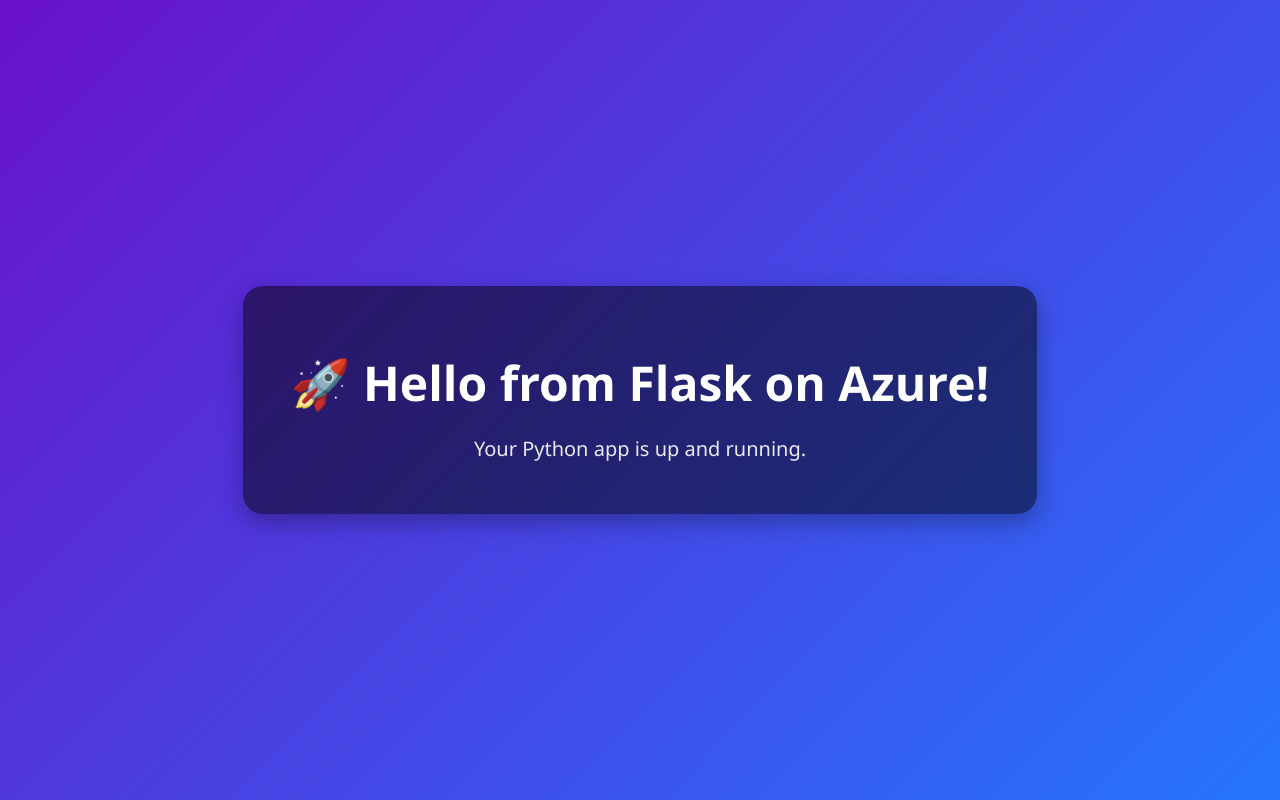
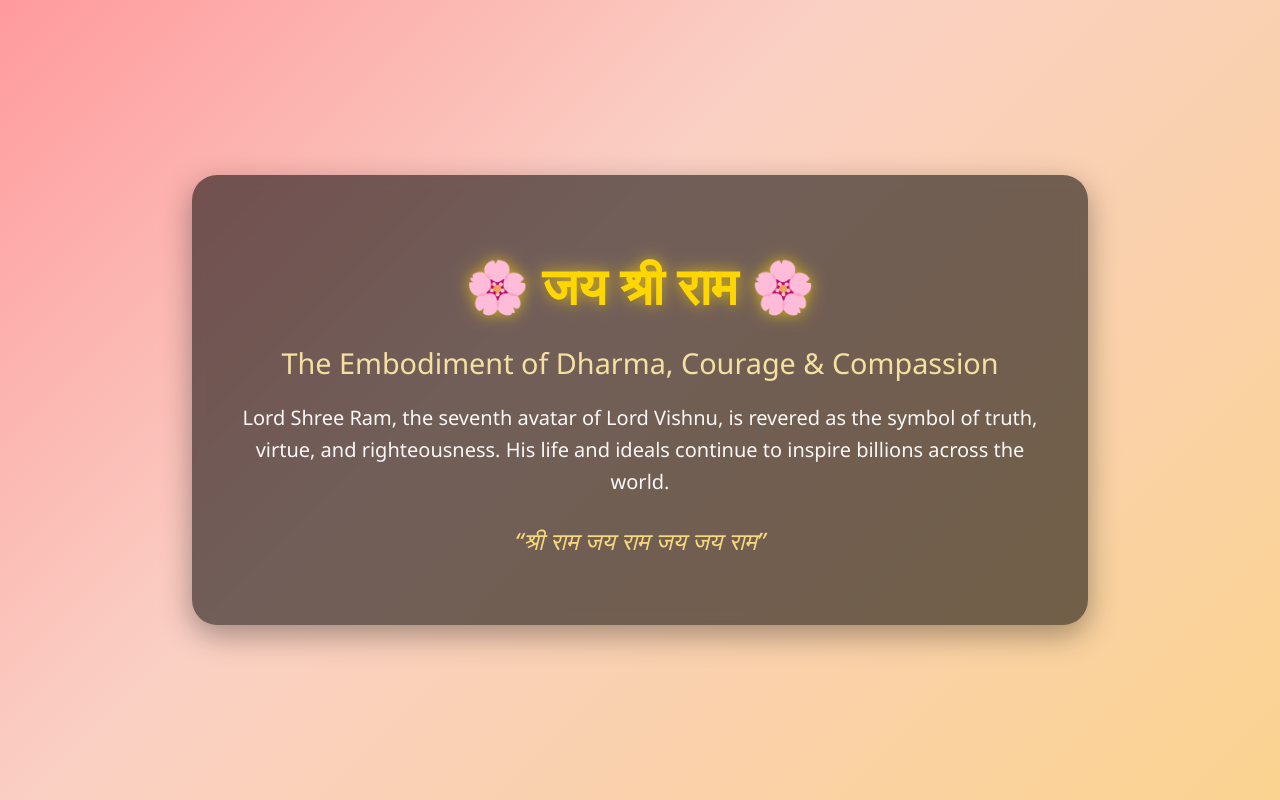
Before and after one commit to nishu-kumar7500/myPythonWebApp, a Flask app: page / in a window 1280 px wide. Run offline with Flask 3, Linux system fonts and the light colour scheme.

Commit message:
Update index.html

```diff
--- a/templates/index.html
+++ b/templates/index.html
@@ -3,7 +3,7 @@
 <head>
   <meta charset="UTF-8">
   <meta name="viewport" content="width=device-width, initial-scale=1.0">
-    <title>Flask on Azure</title>
+  <title>Shree Ram</title>
   <style>
     body {
       margin: 0;
@@ -12,30 +12,53 @@
       justify-content: center;
       align-items: center;
       font-family: "Segoe UI", Tahoma, Geneva, Verdana, sans-serif;
-            background: linear-gradient(135deg, #6a11cb 0%, #2575fc 100%);
-            color: white;
+      background: linear-gradient(135deg, #ff9a9e 0%, #fad0c4 40%, #fad390 100%);
+      color: #fff;
       text-align: center;
     }
     .card {
-            background: rgba(0, 0, 0, 0.5);
-            padding: 2rem 3rem;
-            border-radius: 20px;
-            box-shadow: 0 8px 25px rgba(0,0,0,0.3);
+      background: rgba(0, 0, 0, 0.55);
+      padding: 2.5rem 3rem;
+      border-radius: 25px;
+      box-shadow: 0 10px 30px rgba(0, 0, 0, 0.35);
+      max-width: 800px;
+      backdrop-filter: blur(6px);
     }
     h1 {
-            font-size: 3rem;
-            margin-bottom: 0.5rem;
+      font-size: 3.2rem;
+      margin-bottom: 1rem;
+      color: #ffd700;
+      text-shadow: 0 0 15px rgba(255, 215, 0, 0.7);
+    }
+    h2 {
+      font-size: 1.8rem;
+      margin-bottom: 1rem;
+      color: #f4e1a1;
+      font-weight: normal;
     }
     p {
       font-size: 1.25rem;
-            opacity: 0.9;
+      opacity: 0.95;
+      line-height: 1.6;
+    }
+    .mantra {
+      font-style: italic;
+      font-size: 1.5rem;
+      margin-top: 1.5rem;
+      color: #ffdf80;
     }
   </style>
 </head>
 <body>
   <div class="card">
-        <h1>🚀 Hello from Flask on Azure!</h1>
-        <p>Your Python app is up and running.</p>
+    <h1>🌸 जय श्री राम 🌸</h1>
+    <h2>The Embodiment of Dharma, Courage & Compassion</h2>
+    <p>
+      Lord Shree Ram, the seventh avatar of Lord Vishnu, is revered as the symbol of
+      truth, virtue, and righteousness. His life and ideals continue to inspire billions
+      across the world.
+    </p>
+    <p class="mantra">“श्री राम जय राम जय जय राम”</p>
   </div>
 </body>
 </html>
```
Lines whose indentation alone changed are shown as unchanged.
